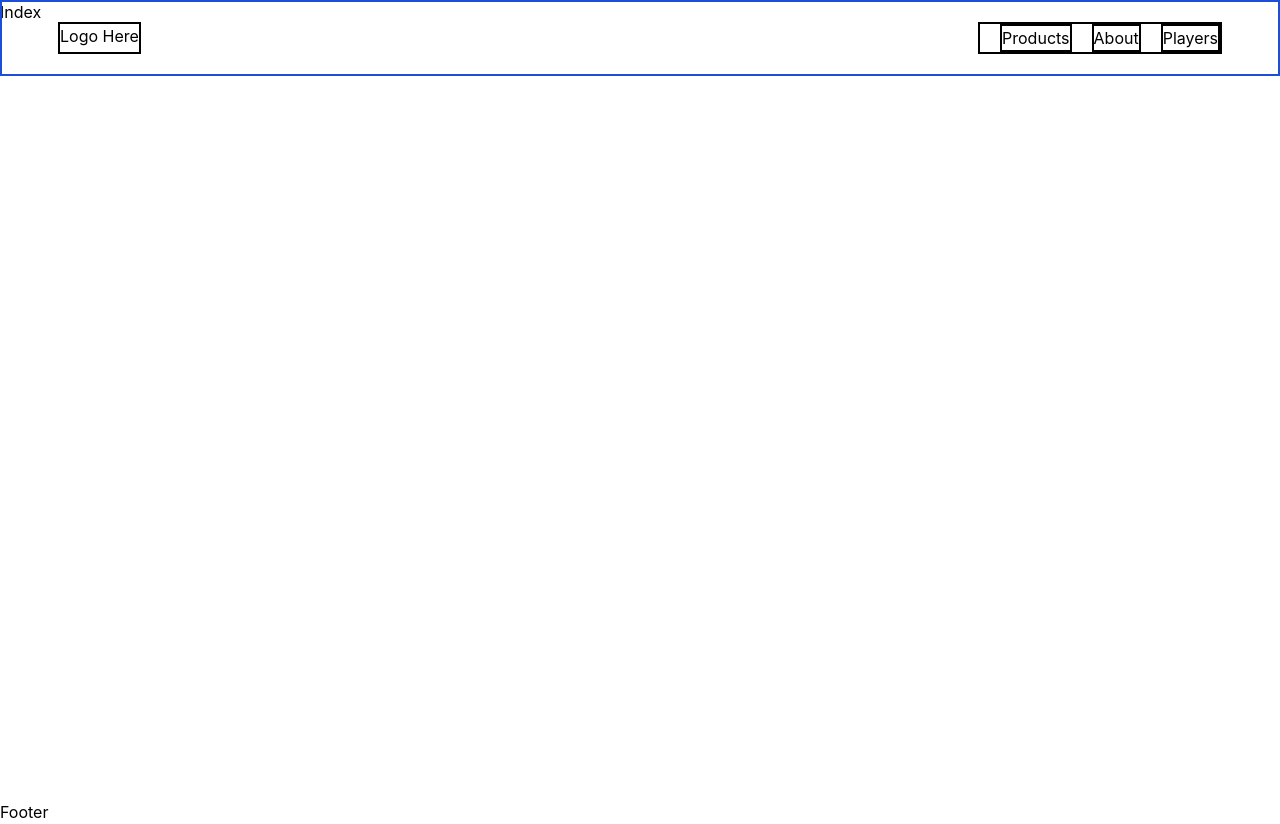
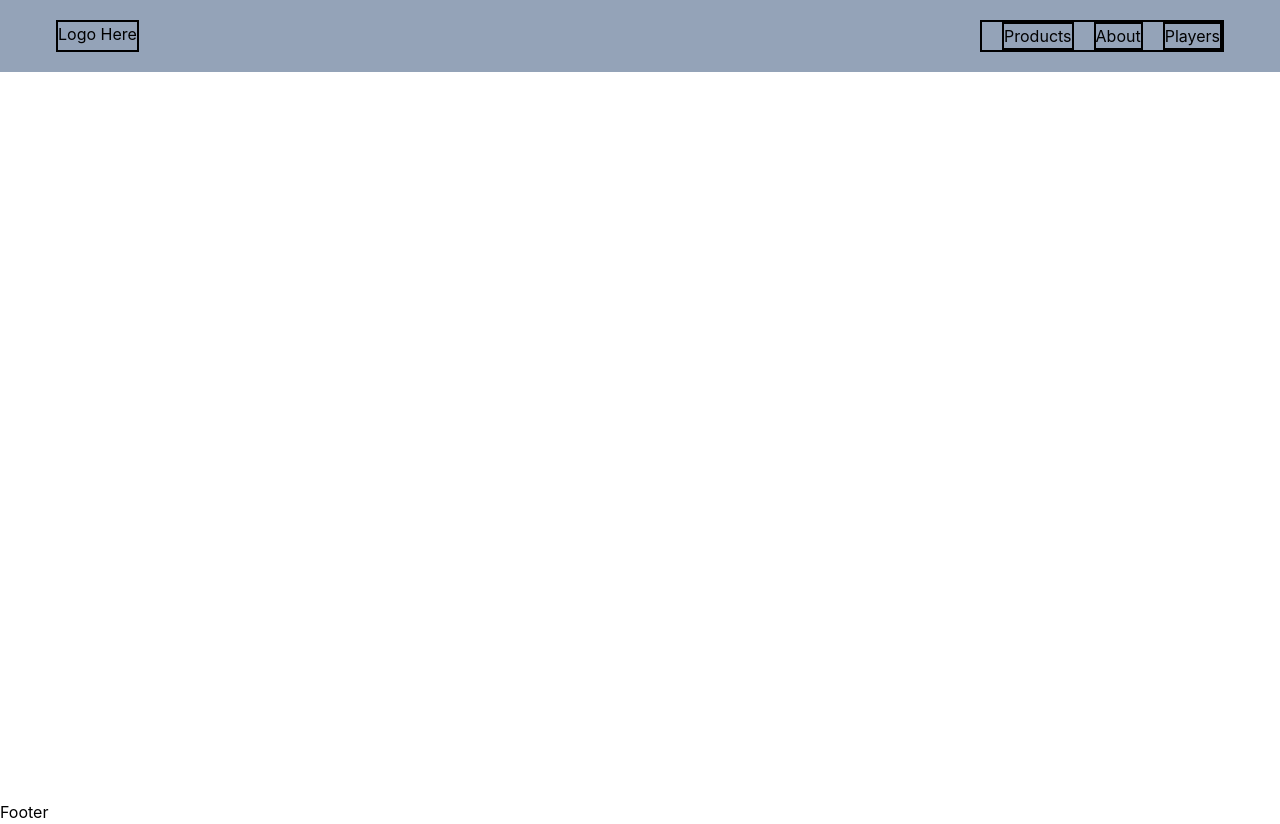
Before and after one commit to liucidity/gamer-gear, a Next.js app: page / in a window 1280 px wide. Built offline with nearby package versions, Linux system fonts and the light colour scheme; what prettier-plugin-tailwindcss would draw is missing.

Commit message:
style: delete guide borders for now

```diff
--- a/components/Navbar.tsx
+++ b/components/Navbar.tsx
@@ -9,7 +9,7 @@ const Navbar = () => {
   };
   return (
     <>
-      <nav className="fixed top-0 z-10 w-screen border-2 border-blue-700 px-14 py-5">
+      <nav className="fixed inset-x-0 top-0 z-10 w-screen px-14 py-5 bg-slate-400">
         <div className="flex justify-between">
           <div className="border-2 border-black">Logo Here</div>
           <button
@@ -25,7 +25,7 @@ const Navbar = () => {
           </div>
         </div>
         {dropDownOpen && (
-          <div className="flex flex-col items-center justify-start border-2    border-black py-4">
+          <div className="flex flex-col items-center justify-start py-4">
             <MenuButtons link={"/products"}>Products</MenuButtons>
             <MenuButtons link={"/about"}>About</MenuButtons>
             <MenuButtons link={"/players"}>Players</MenuButtons>
```
